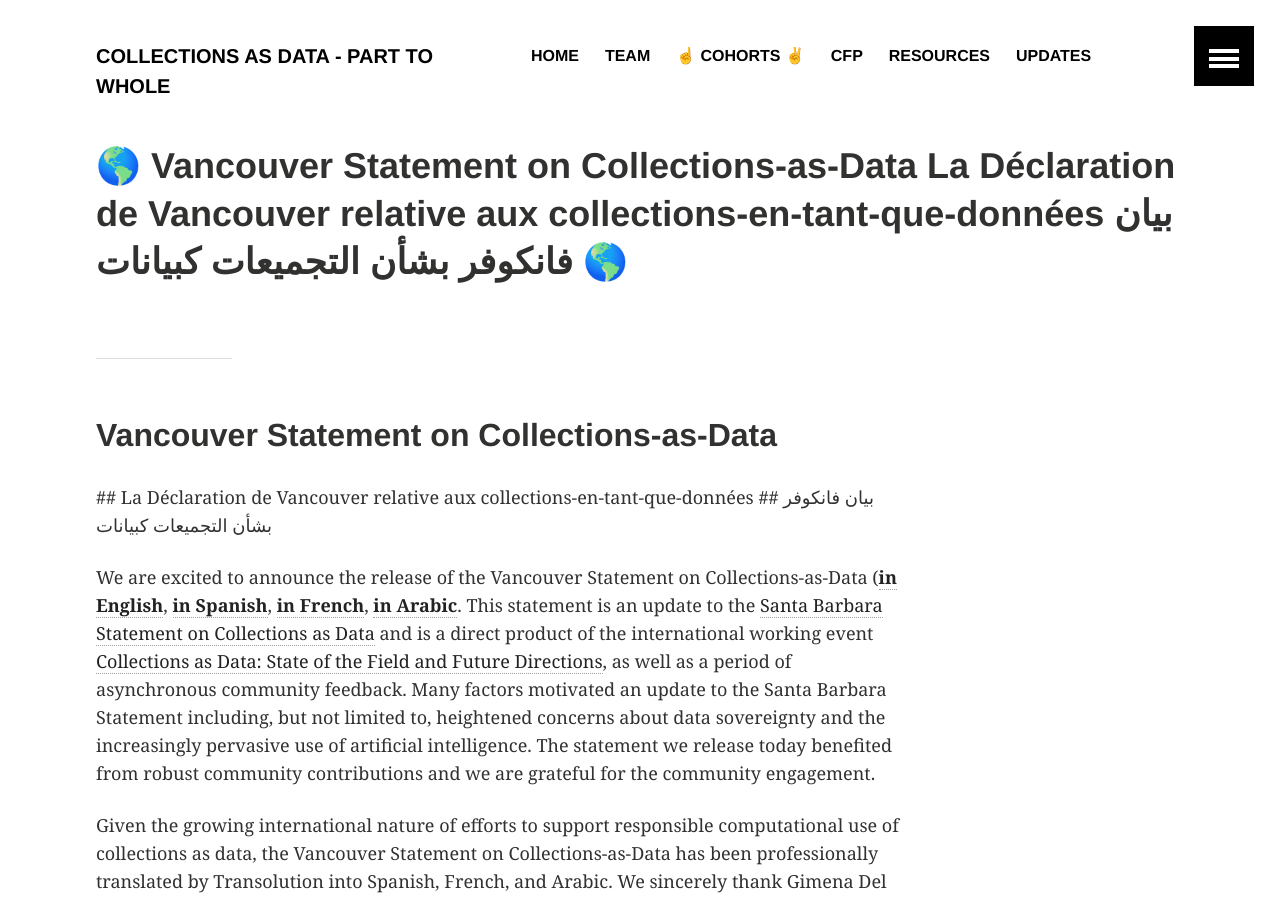
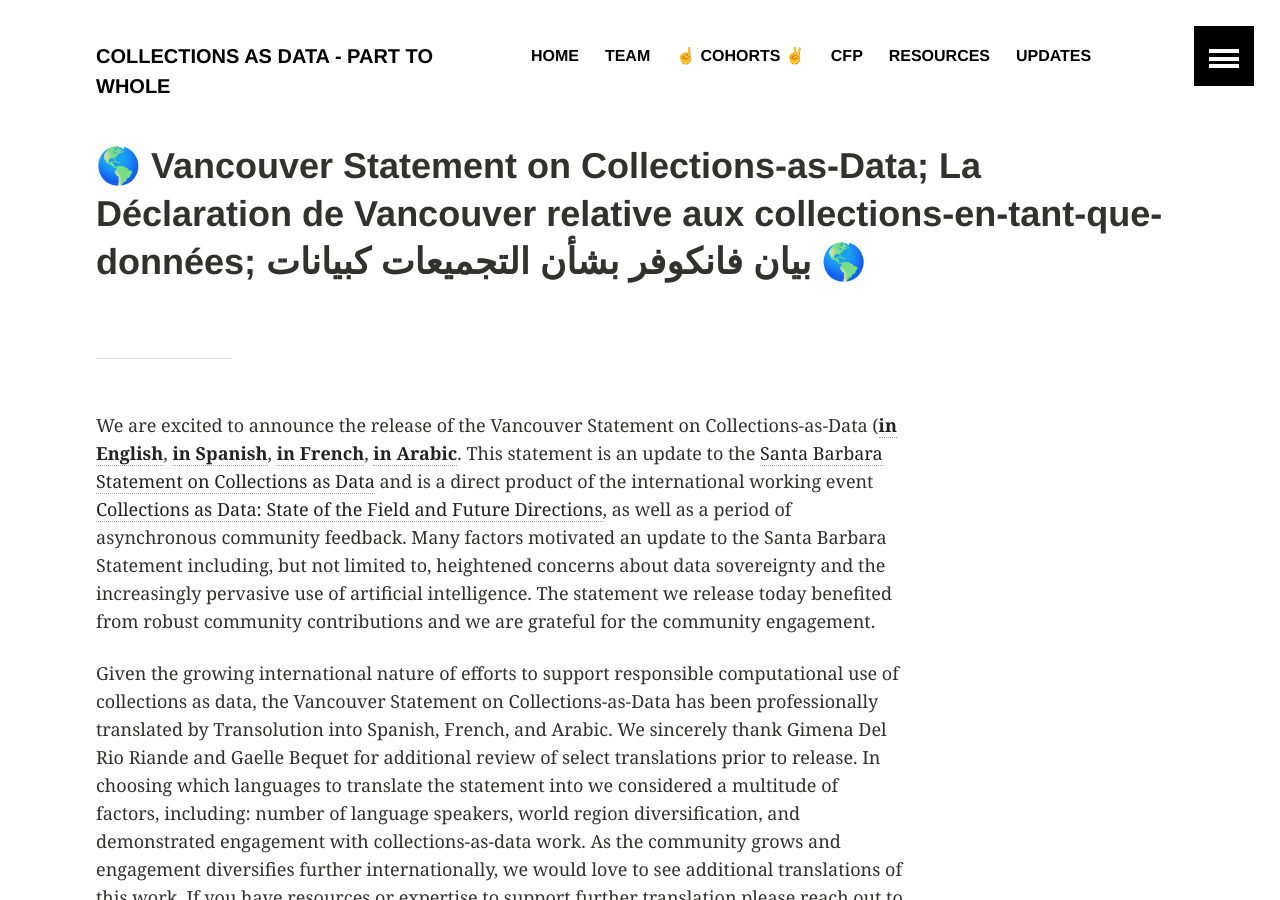
Before and after one commit to collectionsasdata/part2whole, a Jekyll site: the page built from _posts/2023-09-13-vancouver.markdown, in a window 1280 px wide and 900 px high. Built offline with Jekyll 4.4.1, drawn with Linux system fonts in a browser that asks for light colours.

Commit message:
Update 2023-09-13-vancouver.markdown

```diff
--- a/_posts/2023-09-13-vancouver.markdown
+++ b/_posts/2023-09-13-vancouver.markdown
@@ -1,7 +1,7 @@
 ---
 layout: article
-title:  "🌎 Vancouver Statement on Collections-as-Data
- La Déclaration de Vancouver relative aux collections-en-tant-que-données
+title:  "🌎 Vancouver Statement on Collections-as-Data;
+ La Déclaration de Vancouver relative aux collections-en-tant-que-données;
 بيان فانكوفر بشأن التجميعات كبيانات
 
 
@@ -10,11 +10,6 @@ date:   2023-09-13
 teaser: "Vancouver Statement on Collections as Data"
 ---
 ---
-
-## Vancouver Statement on Collections-as-Data
-
- ## La Déclaration de Vancouver relative aux collections-en-tant-que-données
- ## بيان فانكوفر بشأن التجميعات كبيانات
 
 We are excited to announce the release of the Vancouver Statement on Collections-as-Data ([**in English**](https://zenodo.org/record/8341520), [**in Spanish**](https://zenodo.org/record/8341571), [**in French**](https://zenodo.org/record/8341864), [**in Arabic**](https://zenodo.org/record/8341885). This statement is an update to the [Santa Barbara Statement on Collections as Data](https://zenodo.org/record/3066209) and is a direct product of the international working event [Collections as Data: State of the Field and Future Directions](https://collectionsasdata.github.io/part2whole/iac/), as well as a period of asynchronous community feedback. Many factors motivated an update to the Santa Barbara Statement including, but not limited to, heightened concerns about data sovereignty and the increasingly pervasive use of artificial intelligence. The statement we release today benefited from robust community contributions and we are grateful for the community engagement.
 
```
